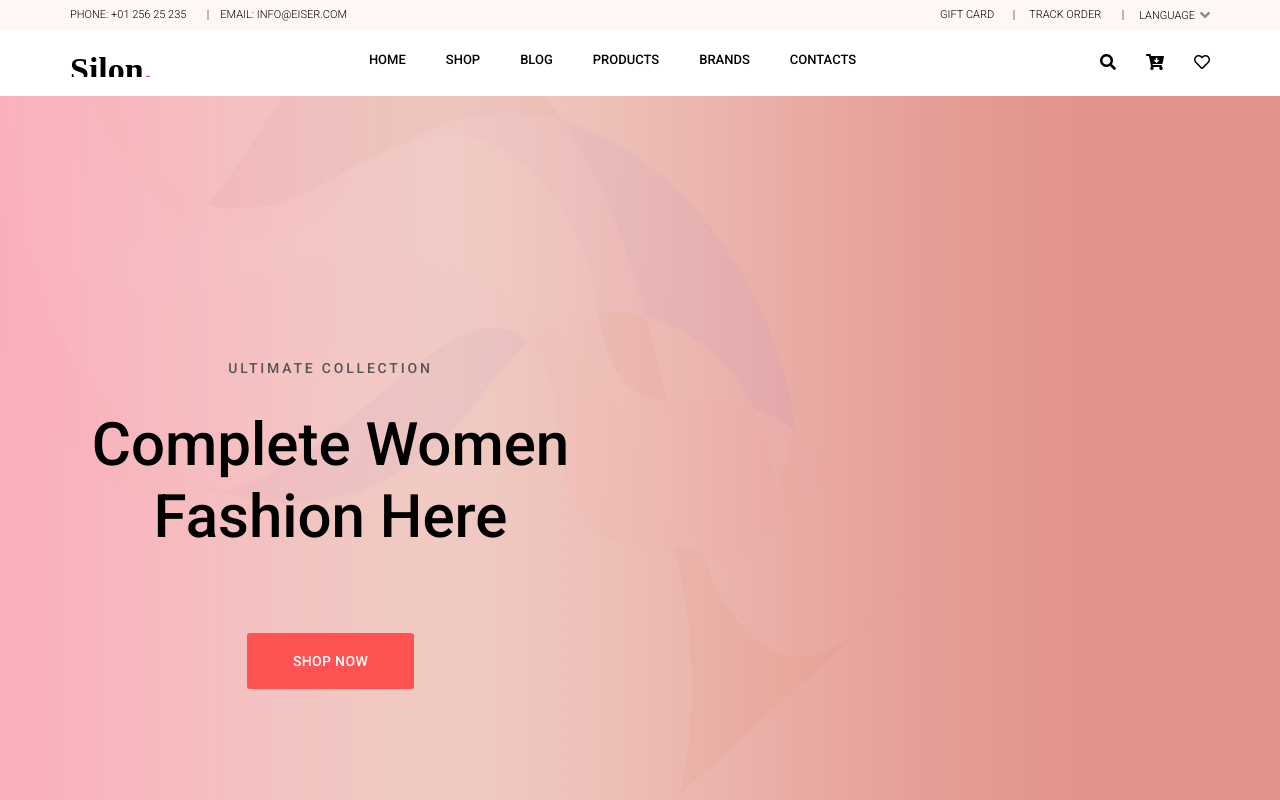
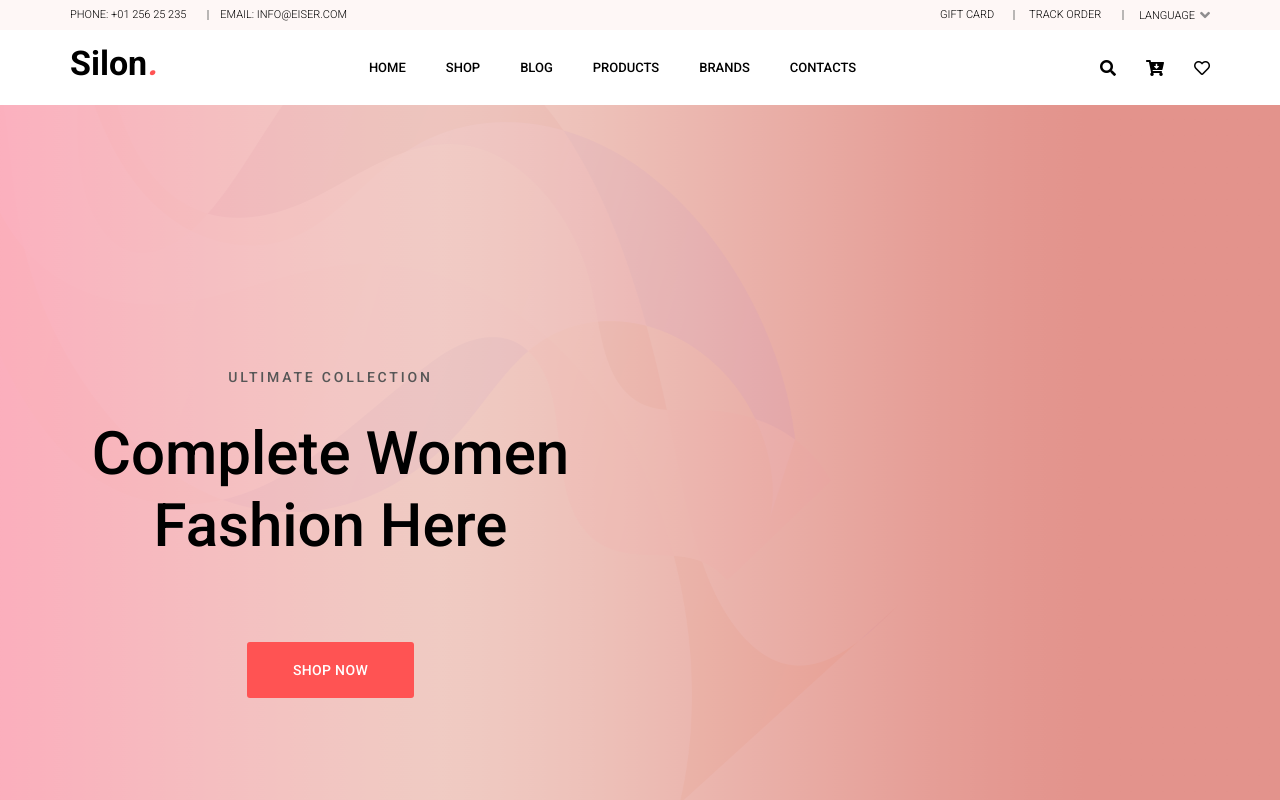
Before and after one commit to MichaelVerwest/Silon, a website: page index.html in a window 1280 px wide. Shown: the top 800 px of the page. Drawn offline with nearby package versions, Linux system fonts and the light colour scheme.

Commit message:
mistakes

```diff
--- a/index.html
+++ b/index.html
@@ -53,12 +53,12 @@
     <header class="menu__main">
         <div class="container">
             <div class="row">
-                <div class="col-lg-1 col-md-1 col-sm-6 px-0">
+                <div class="col-lg-1 col-md-1 col-sm-6 px-0 d-flex align-items-center">
                     <div class="logo">
-                        <img src="src/images/Logo.svg" alt="#">
+                        <h2>Silon<em>.</em></h2>
                     </div>
                 </div>
-                <div class="col-lg-9 col-md-11 px-0">
+                <div class="col-lg-9 col-md-11 px-0 d-flex justify-content-center">
                     <div class="menu__list">
                         <ul>
                             <li><a href="#">Home</a></li>
@@ -70,7 +70,7 @@
                         </ul>
                     </div>
                 </div>
-                <div class="col-lg-2 col-md-12 px-0">
+                <div class="col-lg-2 col-md-12 px-0 d-flex justify-content-center justify-content-lg-end">
                     <div class="menu__icons">
                         <ul>
                             <li>
@@ -157,7 +157,7 @@
                                         <a class="elem__link-1" href="#">
                                             <i class="far fa-eye"></i>
                                         </a>
-                                        <a class="elem__link-2" href="#">
+                                        <a id="likes" class="elem__link-2" href="#">
                                             <i class="far fa-heart"></i>
                                         </a>
                                         <a class="elem__link-3" href="#">
@@ -759,6 +759,7 @@
     </footer>
     <script src="https://ajax.googleapis.com/ajax/libs/jquery/3.4.1/jquery.min.js"></script>
     <script src="slick/slick.min.js"></script>
+    <!-- <script src="src/js/main.js"></script> -->
     <script src="src/js/openslick.js"></script>
     <script src="src/js/script.js"></script>
     <script src="src/js/openMenu.js"></script>
--- a/src/js/main.js
+++ b/src/js/main.js
@@ -0,0 +1,3 @@
+likes.onclick = function() {
+    alert('Спасибо');
+  };
--- a/src/scss/main.scss
+++ b/src/scss/main.scss
@@ -100,22 +100,24 @@ a {
     padding-left: 30px;
 }
 .logo {
-    padding: 0;
-    margin-left: 12%;
-    width: 88px;
-    height: 26px;
+    margin-left: 15px;
 }
-.logo img {
-    max-height: 100%;
-    max-width: 100%;
-    vertical-align: middle;
+.logo h2 {
+    color: #000000;
+    font-family: Roboto;
+    font-size: 34px;
+    font-weight: 700;
+    line-height: 27px;
+}
+.logo em {
+    color: #ff5353;
 }
 .menu__list {
     display: none;
 }
 .menu__icons {
     display: flex;
-    justify-content: center;
+    align-items: center;
     padding: 2rem;
 }
 .menu__main {
@@ -389,7 +391,7 @@ a {
 .elem__link-1 {
     margin-right: 15px;
 }
-.elem__link-1, .elem__link-3 {
+.elem__item a {
     width: 50px;
     height: 50px;
     box-shadow: 0 3px 9px 1px rgba(15, 33, 97, 0.05);
@@ -398,14 +400,15 @@ a {
     display: flex;
     justify-content: center;
     align-items: center;
+    margin-right: 15px;
 }
-.elem__link-2 {
+.elem__item a:hover {
     width: 50px;
     height: 50px;
     box-shadow: 0 3px 9px 1px rgba(15, 33, 97, 0.05);
     border-radius: 25px;
     background-color: #ff5353;
-    color: white;
+    color: #ffffff;
     display: flex;
     justify-content: center;
     align-items: center;
```
Also changed, not shown: dist/css/main.css, dist/js/main.min.js.
